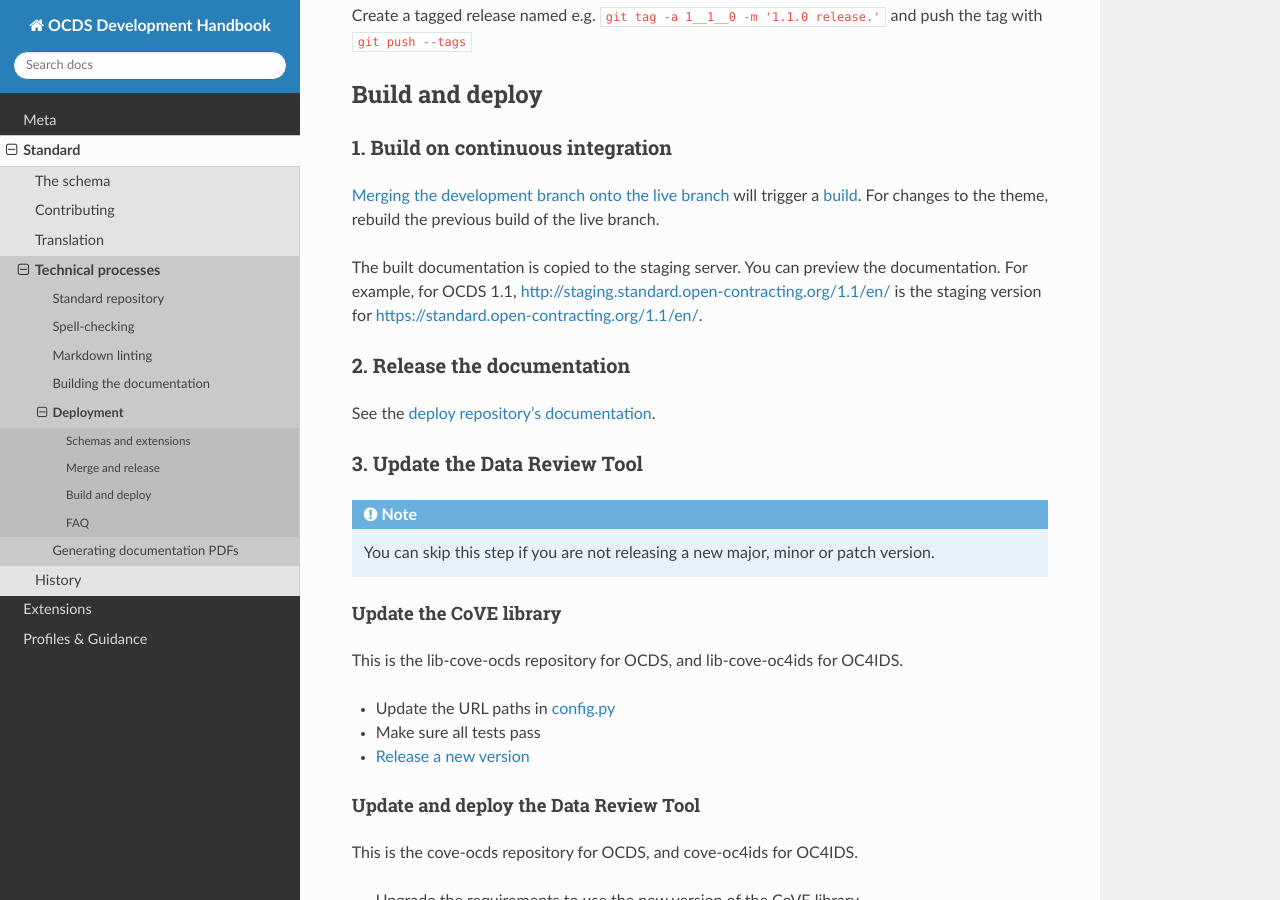
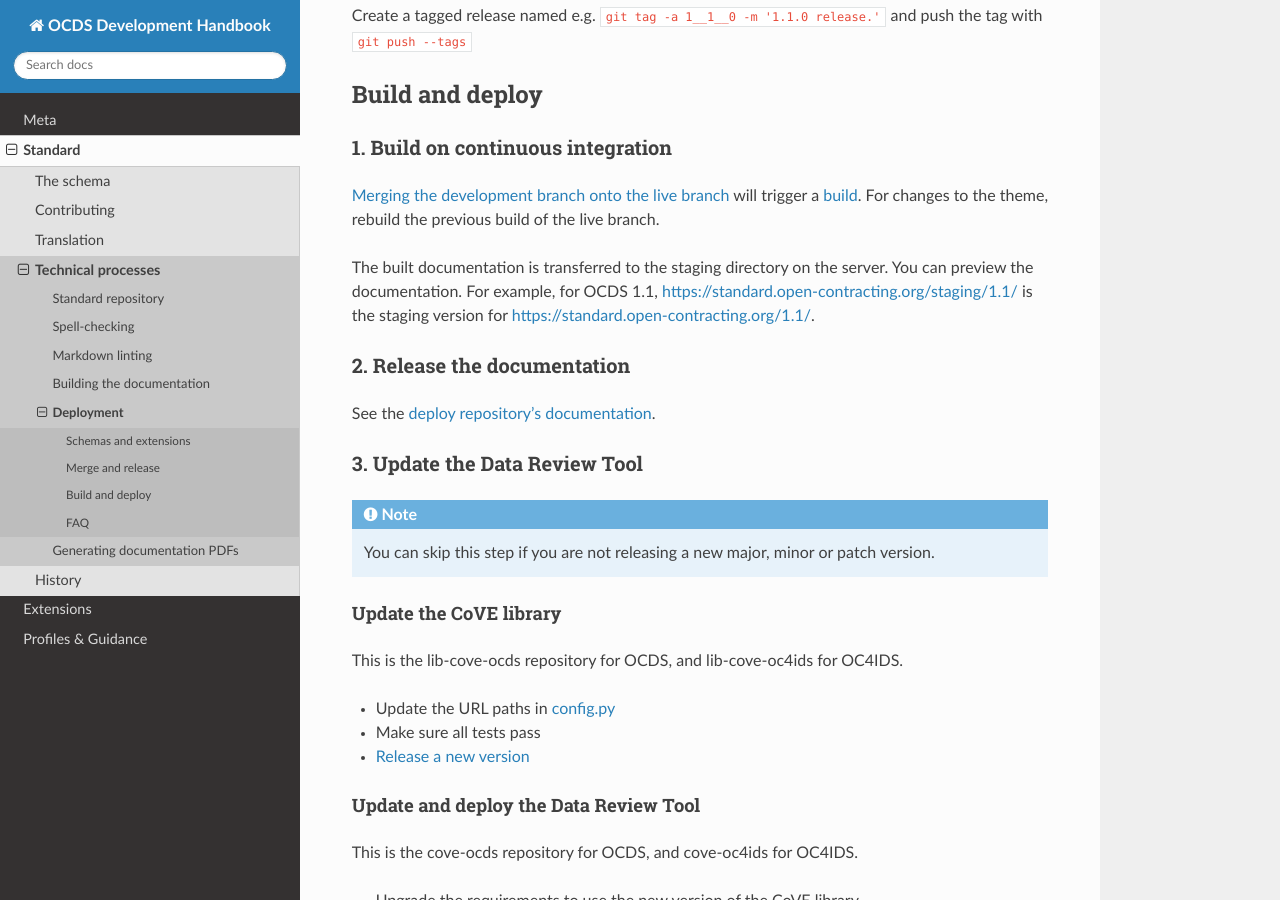
Before and after one commit to open-contracting/standard-development-handbook, a Sphinx documentation site: the page built from docs/standard/technical/deployment.md, in a window 1280 px wide and 900 px high, scrolled down 3862 px. Built offline with Sphinx 7.4.7 and the Read the Docs theme 2.0.0, drawn with Linux system fonts in a browser that asks for light colours.

Commit message:
Consolidate staging server onto live server

```diff
--- a/docs/standard/technical/deployment.md
+++ b/docs/standard/technical/deployment.md
@@ -167,8 +167,7 @@
 
 [Merging the development branch onto the live branch](#merge-the-development-branch) will trigger a [build](build). For changes to the theme, rebuild the previous build of the live branch.
 
-The built documentation is copied to the staging server. You can preview the documentation. For example, for OCDS 1.1,
-<http://staging.standard.open-contracting.org/1.1/en/> is the staging version for <https://standard.open-contracting.org/1.1/en/>.
+The built documentation is transferred to the staging directory on the server. You can preview the documentation. For example, for OCDS 1.1, <https://standard.open-contracting.org/staging/1.1/> is the staging version for <https://standard.open-contracting.org/1.1/>.
 
 ### 2. Release the documentation
 
```
Also changed, not shown: docs/standard/translation/technical.md (+1 -1 lines).
